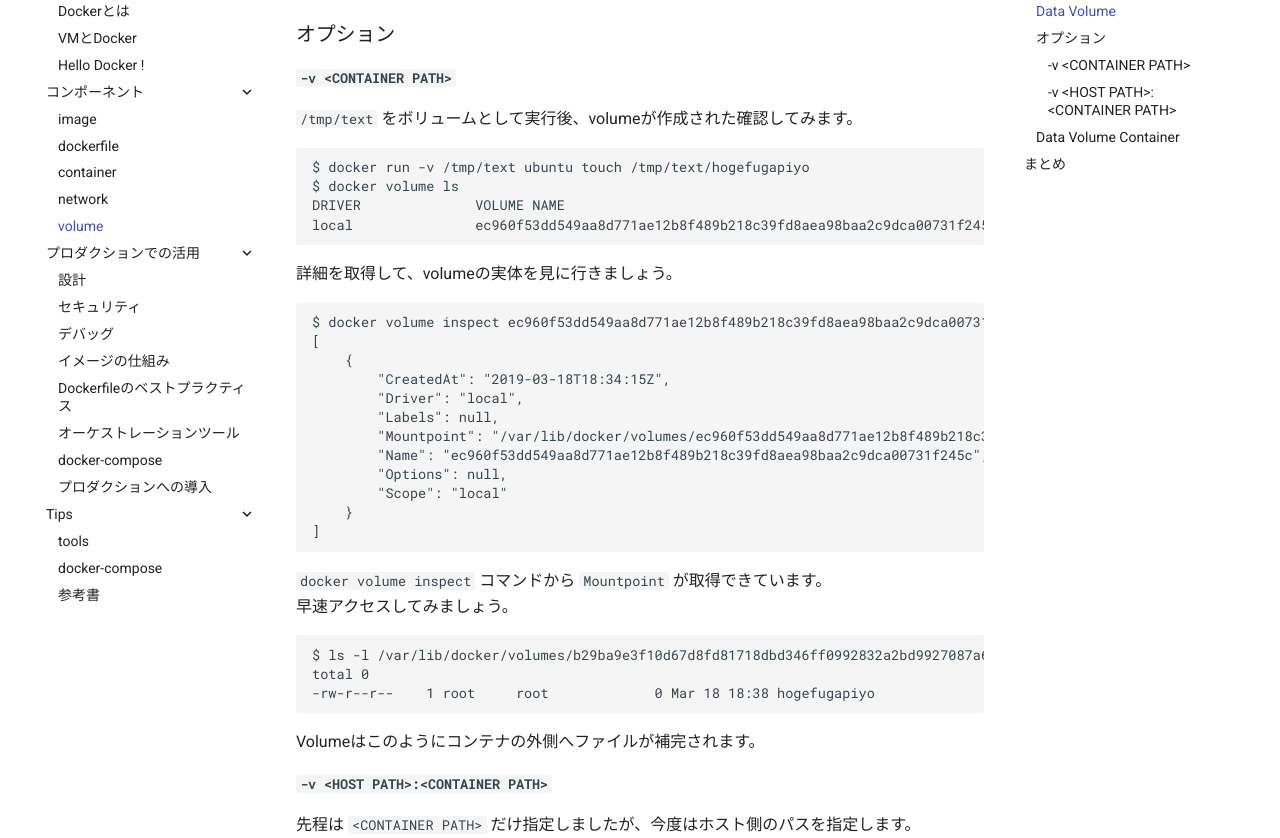
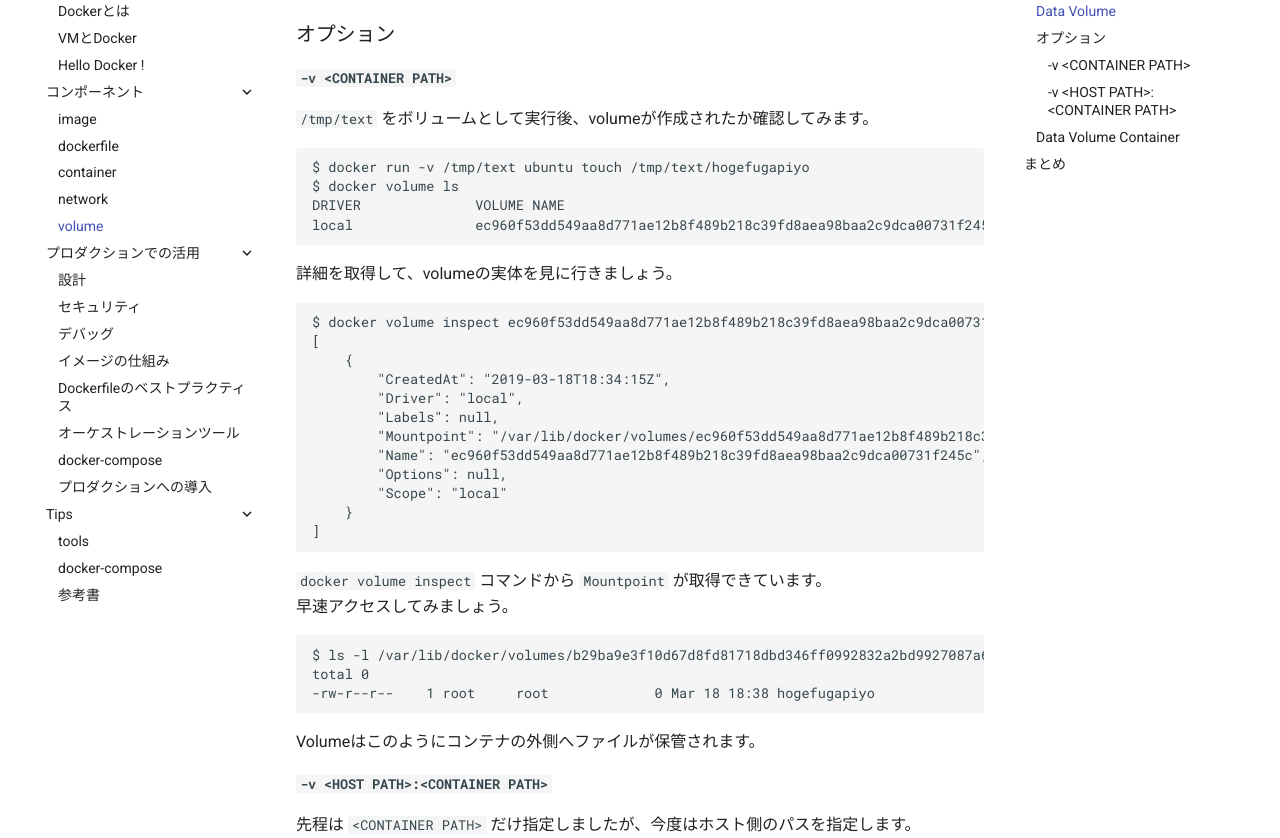
Before and after one commit to y-ohgi/introduction-docker, an MkDocs documentation site: the page built from docs/2_component/volume.md, in a window 1280 px wide and 1400 px high, scrolled down 864 px. Shown: the part 151-989 px from the top of the window. Built offline with MkDocs 1.6.1 and Material for MkDocs 9.7.7, drawn with Linux system fonts in a browser that asks for light colours.

Commit message:
Fix typo

````diff
--- a/docs/2_component/volume.md
+++ b/docs/2_component/volume.md
@@ -16,7 +16,7 @@
 ### オプション
 #### `-v <CONTAINER PATH>`
 
-`/tmp/text` をボリュームとして実行後、volumeが作成された確認してみます。
+`/tmp/text` をボリュームとして実行後、volumeが作成されたか確認してみます。
 ```
 $ docker run -v /tmp/text ubuntu touch /tmp/text/hogefugapiyo
 $ docker volume ls
@@ -49,7 +49,7 @@
 -rw-r--r--    1 root     root             0 Mar 18 18:38 hogefugapiyo
 ```
 
-Volumeはこのようにコンテナの外側へファイルが補完されます。
+Volumeはこのようにコンテナの外側へファイルが保管されます。
 
 #### `-v <HOST PATH>:<CONTAINER PATH>`
 先程は `<CONTAINER PATH>` だけ指定しましたが、今度はホスト側のパスを指定します。
````
Also changed, not shown: docs/2_component/dockerfile.md (+2 -2 lines), docs/2_component/image.md (+2 -2 lines), docs/3_production/image.md (+1 -1 lines), docs/4_tips/book.md (+1 -1 lines), docs/4_tips/docker-compose.md (+1 -1 lines).
